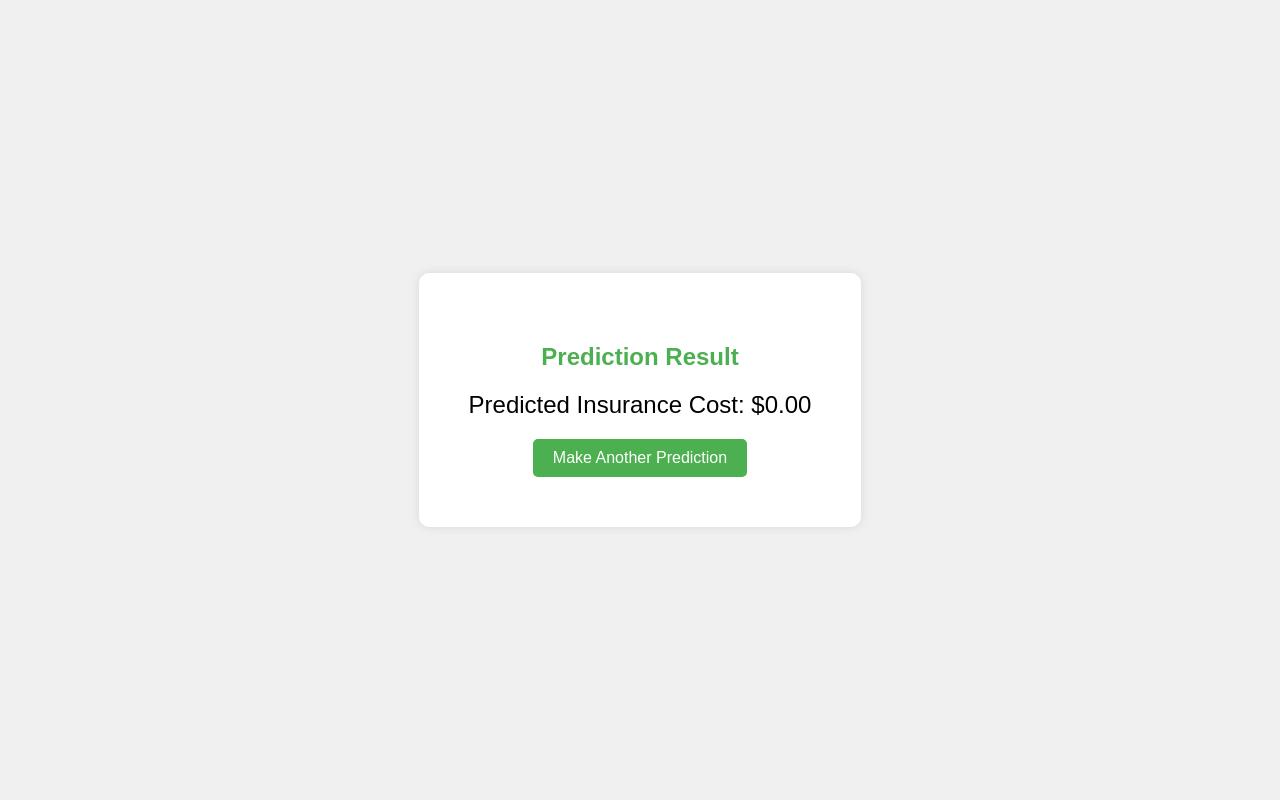
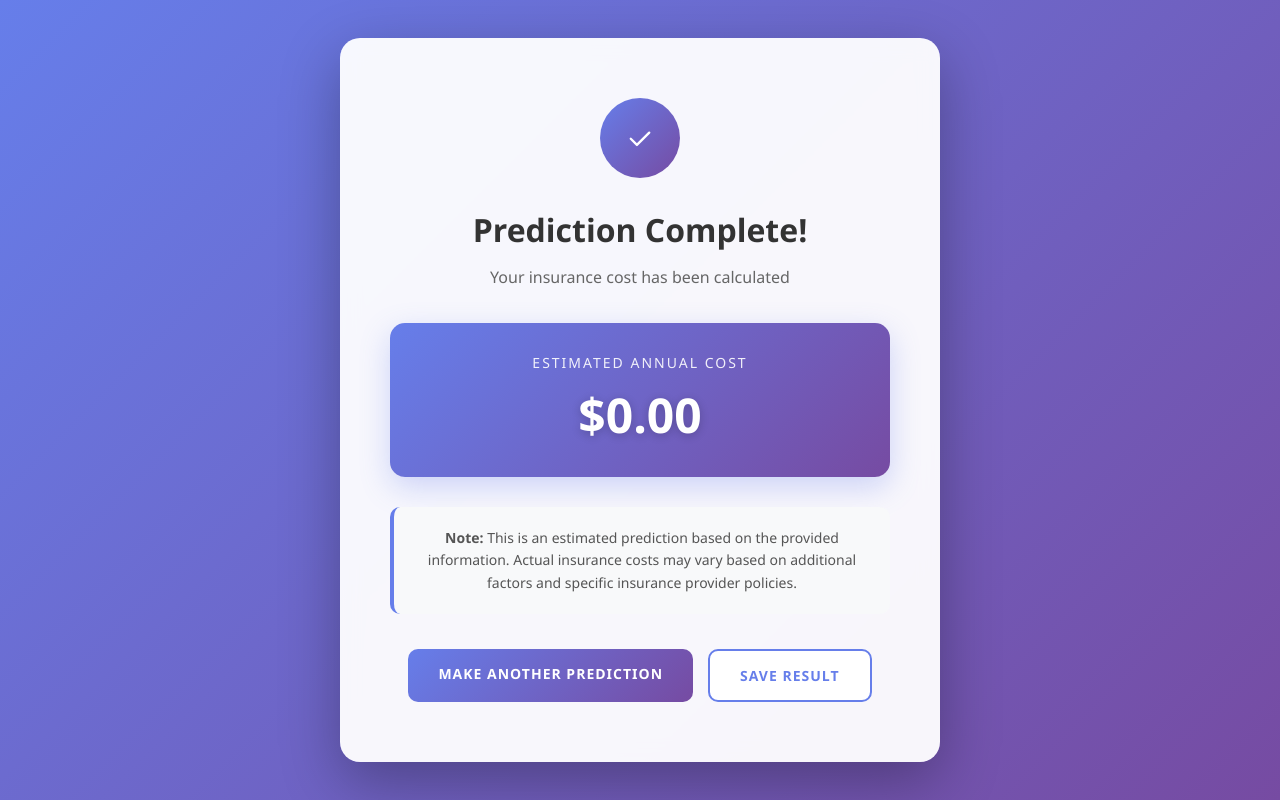
Before and after one commit to Sachursm/INSURANCE, a Flask app: template templates/output.html in a window 1280 px wide. Run offline with Flask 3, Linux system fonts and the light colour scheme; the template is opened without the code that fills it, so the values that code supplies are empty; parts of the project's set-up code (start-up, migrations or seed data) failed here and were passed over.

Commit message:
updated output.html code with new css

```diff
--- a/templates/output.html
+++ b/templates/output.html
@@ -5,49 +5,232 @@
     <meta name="viewport" content="width=device-width, initial-scale=1.0">
     <title>Prediction Result - Insurance Prediction</title>
     <style>
+        * {
+            margin: 0;
+            padding: 0;
+            box-sizing: border-box;
+        }
+
         body {
-            font-family: Arial, sans-serif;
+            font-family: 'Segoe UI', Tahoma, Geneva, Verdana, sans-serif;
             display: flex;
             justify-content: center;
             align-items: center;
-            height: 100vh;
-            margin: 0;
-            background-color: #f0f0f0;
+            min-height: 100vh;
+            background: linear-gradient(135deg, #667eea 0%, #764ba2 100%);
+            padding: 20px;
         }
+
         .container {
             text-align: center;
-            padding: 50px;
-            background-color: white;
+            padding: 60px 50px;
+            background: rgba(255, 255, 255, 0.95);
+            border-radius: 20px;
+            box-shadow: 0 20px 60px rgba(0,0,0,0.3);
+            max-width: 600px;
+            width: 100%;
+            backdrop-filter: blur(10px);
+            animation: fadeIn 0.5s ease;
+        }
+
+        @keyframes fadeIn {
+            from {
+                opacity: 0;
+                transform: translateY(20px);
+            }
+            to {
+                opacity: 1;
+                transform: translateY(0);
+            }
+        }
+
+        .icon-container {
+            margin-bottom: 30px;
+        }
+
+        .checkmark {
+            width: 80px;
+            height: 80px;
+            border-radius: 50%;
+            background: linear-gradient(135deg, #667eea 0%, #764ba2 100%);
+            display: inline-flex;
+            align-items: center;
+            justify-content: center;
+            animation: scaleIn 0.5s ease 0.2s both;
+        }
+
+        @keyframes scaleIn {
+            from {
+                transform: scale(0);
+            }
+            to {
+                transform: scale(1);
+            }
+        }
+
+        .checkmark svg {
+            width: 40px;
+            height: 40px;
+            stroke: white;
+            stroke-width: 3;
+            stroke-linecap: round;
+            stroke-linejoin: round;
+            fill: none;
+            animation: drawCheck 0.5s ease 0.5s both;
+        }
+
+        @keyframes drawCheck {
+            from {
+                stroke-dasharray: 100;
+                stroke-dashoffset: 100;
+            }
+            to {
+                stroke-dasharray: 100;
+                stroke-dashoffset: 0;
+            }
+        }
+
+        h2 {
+            color: #333;
+            font-size: 32px;
+            margin-bottom: 15px;
+            font-weight: 600;
+        }
+
+        .subtitle {
+            color: #666;
+            font-size: 16px;
+            margin-bottom: 35px;
+        }
+
+        .prediction {
+            background: linear-gradient(135deg, #667eea 0%, #764ba2 100%);
+            padding: 30px;
+            border-radius: 15px;
+            margin: 30px 0;
+            box-shadow: 0 10px 30px rgba(102, 126, 234, 0.3);
+        }
+
+        .prediction-label {
+            color: rgba(255, 255, 255, 0.9);
+            font-size: 14px;
+            text-transform: uppercase;
+            letter-spacing: 2px;
+            margin-bottom: 10px;
+        }
+
+        .prediction-value {
+            color: white;
+            font-size: 48px;
+            font-weight: 700;
+            text-shadow: 0 2px 10px rgba(0,0,0,0.2);
+        }
+
+        .info-box {
+            background-color: #f8f9fa;
+            padding: 20px;
             border-radius: 10px;
-            box-shadow: 0 0 10px rgba(0,0,0,0.1);
+            margin: 25px 0;
+            border-left: 4px solid #667eea;
         }
-        h2 {
-            color: #4CAF50;
+
+        .info-box p {
+            color: #555;
+            font-size: 14px;
+            line-height: 1.6;
         }
-        .prediction {
-            font-size: 24px;
-            margin: 20px 0;
+
+        .button-group {
+            display: flex;
+            gap: 15px;
+            margin-top: 35px;
+            flex-wrap: wrap;
+            justify-content: center;
         }
+
         a {
             display: inline-block;
-            padding: 10px 20px;
-            background-color: #4CAF50;
+            padding: 15px 30px;
+            background: linear-gradient(135deg, #667eea 0%, #764ba2 100%);
             color: white;
             text-decoration: none;
-            border-radius: 5px;
+            border-radius: 10px;
+            font-weight: 600;
+            transition: all 0.3s ease;
+            text-transform: uppercase;
+            letter-spacing: 1px;
+            font-size: 14px;
         }
+
         a:hover {
-            background-color: #45a049;
+            transform: translateY(-2px);
+            box-shadow: 0 10px 25px rgba(102, 126, 234, 0.4);
+        }
+
+        a:active {
+            transform: translateY(0);
+        }
+
+        a.secondary {
+            background: white;
+            color: #667eea;
+            border: 2px solid #667eea;
+        }
+
+        a.secondary:hover {
+            background: #f8f9fa;
+            box-shadow: 0 5px 15px rgba(102, 126, 234, 0.2);
+        }
+
+        @media (max-width: 600px) {
+            .container {
+                padding: 40px 30px;
+            }
+
+            h2 {
+                font-size: 26px;
+            }
+
+            .prediction-value {
+                font-size: 36px;
+            }
+
+            .button-group {
+                flex-direction: column;
+            }
+
+            a {
+                width: 100%;
+            }
         }
     </style>
 </head>
 <body>
     <div class="container">
-        <h2>Prediction Result</h2>
+        <div class="icon-container">
+            <div class="checkmark">
+                <svg viewBox="0 0 52 52">
+                    <polyline points="14 27 22 35 38 19"/>
+                </svg>
+            </div>
+        </div>
+
+        <h2>Prediction Complete!</h2>
+        <p class="subtitle">Your insurance cost has been calculated</p>
+
         <div class="prediction">
-            Predicted Insurance Cost: ${{ "%.2f" % prediction }}
+            <div class="prediction-label">Estimated Annual Cost</div>
+            <div class="prediction-value">${{ "%.2f" % prediction }}</div>
         </div>
-        <a href="/input">Make Another Prediction</a>
+
+        <div class="info-box">
+            <p><strong>Note:</strong> This is an estimated prediction based on the provided information. Actual insurance costs may vary based on additional factors and specific insurance provider policies.</p>
+        </div>
+
+        <div class="button-group">
+            <a href="/input">Make Another Prediction</a>
+            <a href="#" class="secondary" onclick="window.print(); return false;">Save Result</a>
+        </div>
     </div>
 </body>
 </html>
```
